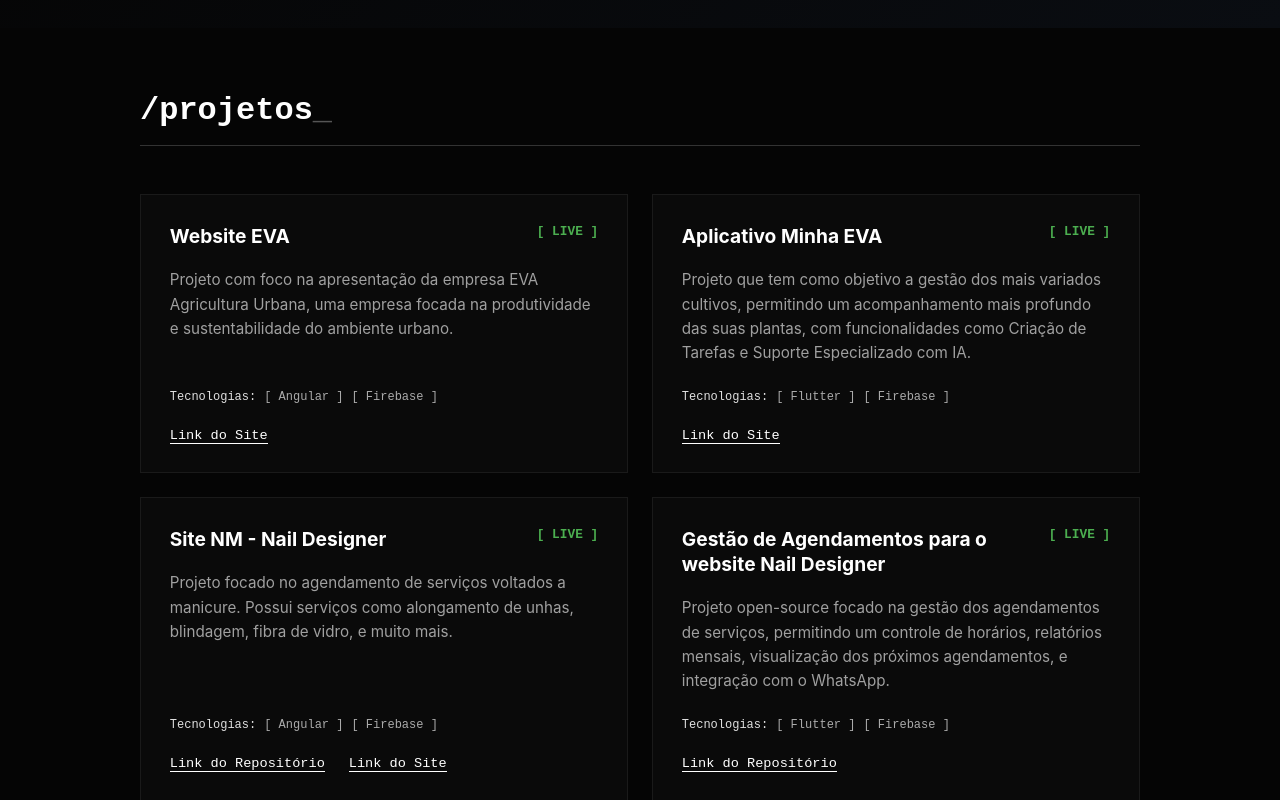
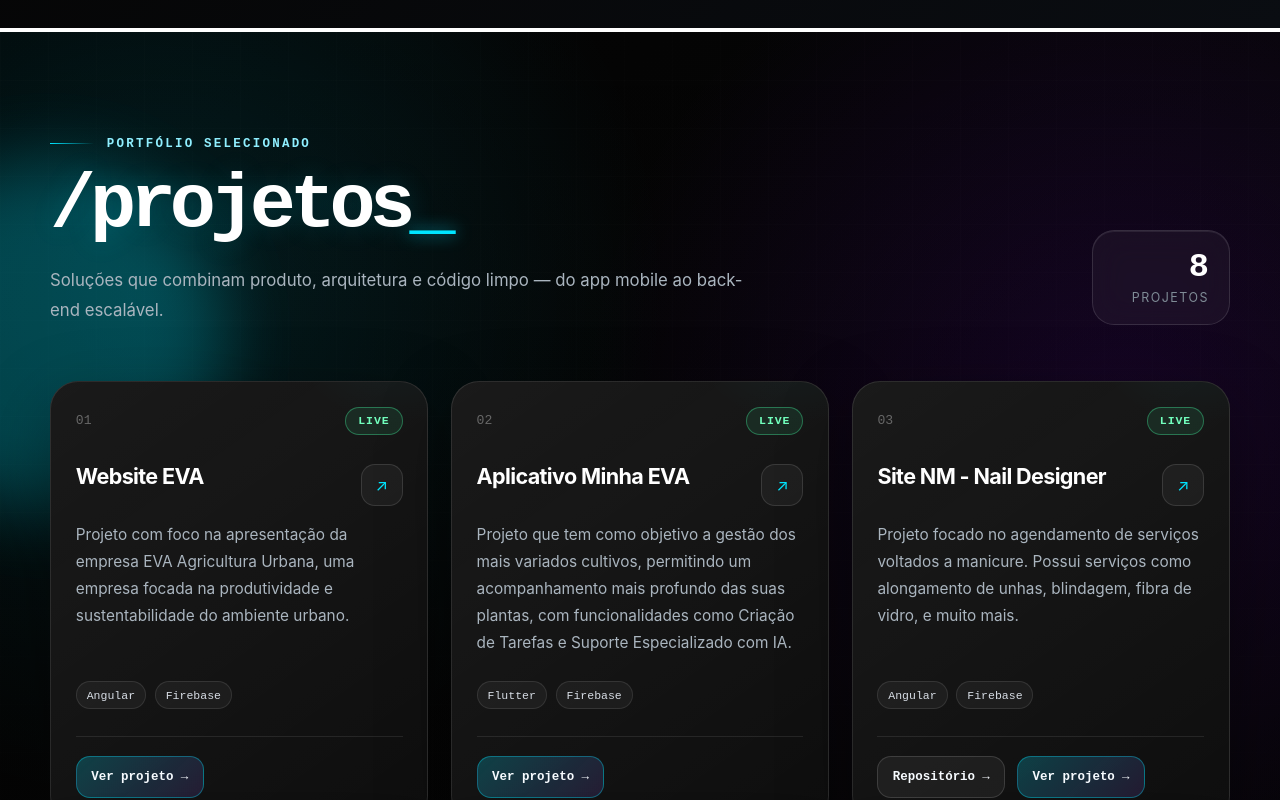
Before and after one commit to PAFONTINHAS/ds881-curriculo-GRR20246106, an Angular app: page /main-page in a window 1280 px wide. Shown: the part 1240-2040 px from the top of the page. Built offline with nearby package versions, Linux system fonts and the light colour scheme.

Commit message:
feat: refatoração da seção de projetos

```diff
--- a/src/app/components/about-me/about-me.html
+++ b/src/app/components/about-me/about-me.html
@@ -29,8 +29,7 @@
                     modelagem de dados e integrações em nuvem.
                 </p>
                 <div class="quick-actions">
-                    <a href="#projetos" class="btn btn-primary">Ver projetos</a>
-                    <a href="#contact" class="btn btn-secondary">Entrar em contato</a>
+                    <a href="https://www.linkedin.com/in/peterson-fontinhas/" target="_blank" class="btn btn-secondary">Entrar em contato</a>
                 </div>
             </div>
 
--- a/src/app/components/projects/projects.css
+++ b/src/app/components/projects/projects.css
@@ -1,126 +1,378 @@
 .projects-section {
-    background-color: #050505;
-    color: #e0e0e0;
-    padding: 4rem 2rem;
+    position: relative;
+    overflow: hidden;
+    isolation: isolate;
+    background:
+        radial-gradient(circle at 12% 12%, rgba(0, 229, 255, 0.14), transparent 32rem),
+        radial-gradient(circle at 88% 18%, rgba(132, 0, 255, 0.16), transparent 34rem),
+        linear-gradient(135deg, #020202 0%, #070707 48%, #010101 100%);
+    color: #e8edf2;
+    padding: 6rem 2rem;
     font-family: 'Inter', sans-serif;
 }
 
+.projects-section::before {
+    content: "";
+    position: absolute;
+    inset: 0;
+    z-index: -3;
+    opacity: 0.22;
+    background-image:
+        linear-gradient(rgba(255, 255, 255, 0.05) 1px, transparent 1px),
+        linear-gradient(90deg, rgba(255, 255, 255, 0.05) 1px, transparent 1px);
+    background-size: 48px 48px;
+    mask-image: linear-gradient(to bottom, black, transparent 88%);
+}
+
+.projects-section::after {
+    content: "";
+    position: absolute;
+    inset: 0;
+    z-index: -2;
+    pointer-events: none;
+    background: linear-gradient(to bottom, rgba(0, 0, 0, 0.1), #050505 98%);
+}
+
+.projects-orb {
+    position: absolute;
+    z-index: -1;
+    width: 22rem;
+    height: 22rem;
+    border-radius: 999px;
+    filter: blur(36px);
+    opacity: 0.24;
+}
+
+.projects-orb-primary {
+    top: 8rem;
+    left: -8rem;
+    background: #00e5ff;
+}
+
+.projects-orb-secondary {
+    right: -10rem;
+    bottom: 6rem;
+    background: #9b5cff;
+}
+
 .container {
-    max-width: 1000px;
+    max-width: 1180px;
     margin: 0 auto;
 }
 
+.section-kicker {
+    display: inline-flex;
+    align-items: center;
+    gap: 0.8rem;
+    margin-bottom: 1.2rem;
+    color: #8fefff;
+    font-family: 'Fira Code', monospace;
+    font-size: 0.78rem;
+    font-weight: 700;
+    letter-spacing: 0.18em;
+    text-transform: uppercase;
+}
+
+.kicker-line {
+    width: 44px;
+    height: 1px;
+    background: linear-gradient(90deg, #00e5ff, transparent);
+}
+
+.section-heading {
+    display: flex;
+    align-items: flex-end;
+    justify-content: space-between;
+    gap: 2rem;
+    margin-bottom: 3.5rem;
+}
+
 .section-title {
+    margin: 0;
+    color: #ffffff;
     font-family: 'Fira Code', monospace;
-    font-size: 2rem;
+    font-size: clamp(2.4rem, 6vw, 4.8rem);
+    line-height: 0.95;
+    letter-spacing: -0.08em;
+    text-shadow: 0 0 28px rgba(0, 229, 255, 0.18);
+}
+
+.section-subtitle {
+    max-width: 700px;
+    margin: 1.35rem 0 0;
+    color: #aab5bf;
+    font-size: 1.05rem;
+    line-height: 1.8;
+}
+
+.section-counter {
+    min-width: 138px;
+    padding: 1.1rem 1.25rem;
+    border: 1px solid rgba(255, 255, 255, 0.12);
+    border-radius: 22px;
+    background: rgba(255, 255, 255, 0.045);
+    box-shadow: inset 0 1px 0 rgba(255, 255, 255, 0.08);
+    backdrop-filter: blur(16px);
+    text-align: right;
+}
+
+.counter-value {
+    display: block;
     color: #ffffff;
-    margin-bottom: 3rem;
-    border-bottom: 1px solid #333;
-    padding-bottom: 1rem;
+    font-family: 'Fira Code', monospace;
+    font-size: 2.1rem;
+    font-weight: 800;
+}
+
+.counter-label {
+    color: #7f8b96;
+    font-size: 0.78rem;
+    text-transform: uppercase;
+    letter-spacing: 0.12em;
 }
 
 .cursor {
     animation: blink 1s step-end infinite;
-    color: #555;
+    color: #00e5ff;
+    text-shadow: 0 0 16px rgba(0, 229, 255, 0.75);
 }
 
 @keyframes blink {
-    50% {
-        opacity: 0;
-    }
+    50% { opacity: 0; }
 }
 
 .projects-grid {
     display: grid;
-    grid-template-columns: repeat(auto-fill, minmax(320px, 1fr));
-    gap: 1.5rem;
+    grid-template-columns: repeat(auto-fit, minmax(300px, 1fr));
+    gap: 1.4rem;
 }
 
 .project-card {
-    border: 1px solid #1a1a1a;
-    background-color: #0a0a0a;
-    padding: 1.8rem;
+    position: relative;
+    min-height: 360px;
+    overflow: hidden;
     display: flex;
     flex-direction: column;
-    transition: all 0.3s ease;
+    padding: 1.55rem;
+    border: 1px solid rgba(255, 255, 255, 0.11);
+    border-radius: 28px;
+    background:
+        linear-gradient(145deg, rgba(255, 255, 255, 0.075), rgba(255, 255, 255, 0.025)),
+        #080808;
+    box-shadow: 0 24px 70px rgba(0, 0, 0, 0.34);
+    transition: transform 0.28s ease, border-color 0.28s ease, box-shadow 0.28s ease;
+}
+
+.project-card::before {
+    content: "";
+    position: absolute;
+    inset: 0;
+    border-radius: inherit;
+    padding: 1px;
+    background: linear-gradient(135deg, rgba(0, 229, 255, 0.55), transparent 34%, rgba(155, 92, 255, 0.5));
+    mask: linear-gradient(#000 0 0) content-box, linear-gradient(#000 0 0);
+    mask-composite: exclude;
+    opacity: 0;
+    transition: opacity 0.28s ease;
+    pointer-events: none;
 }
 
 .project-card:hover {
-    border-color: #555;
-    transform: translateY(-4px);
+    transform: translateY(-8px);
+    border-color: rgba(0, 229, 255, 0.34);
+    box-shadow: 0 30px 90px rgba(0, 229, 255, 0.08), 0 24px 70px rgba(0, 0, 0, 0.48);
+}
+
+.project-card:hover::before,
+.project-card:hover .card-glow {
+    opacity: 1;
+}
+
+.card-glow {
+    position: absolute;
+    inset: -40% -20% auto auto;
+    width: 220px;
+    height: 220px;
+    border-radius: 999px;
+    background: radial-gradient(circle, rgba(0, 229, 255, 0.24), transparent 70%);
+    opacity: 0.25;
+    transition: opacity 0.28s ease;
+    pointer-events: none;
+}
+
+.card-topline,
+.card-header,
+.project-desc,
+.project-techs,
+.card-footer {
+    position: relative;
+    z-index: 1;
+}
+
+.card-topline {
+    display: flex;
+    align-items: center;
+    justify-content: space-between;
+    gap: 1rem;
+    margin-bottom: 1.8rem;
+}
+
+.card-index {
+    color: rgba(255, 255, 255, 0.34);
+    font-family: 'Fira Code', monospace;
+    font-size: 0.82rem;
+}
+
+.status-badge {
+    display: inline-flex;
+    align-items: center;
+    min-height: 28px;
+    padding: 0 0.75rem;
+    border: 1px solid rgba(255, 255, 255, 0.12);
+    border-radius: 999px;
+    background: rgba(255, 255, 255, 0.055);
+    color: #cbd5df;
+    font-family: 'Fira Code', monospace;
+    font-size: 0.72rem;
+    font-weight: 800;
+    letter-spacing: 0.08em;
+    text-transform: uppercase;
+    white-space: nowrap;
+}
+
+.status-badge.live {
+    border-color: rgba(70, 255, 167, 0.35);
+    background: rgba(70, 255, 167, 0.09);
+    color: #72ffbd;
+}
+
+.status-badge.lab {
+    border-color: rgba(255, 184, 77, 0.4);
+    background: rgba(255, 184, 77, 0.1);
+    color: #ffc76f;
 }
 
 .card-header {
     display: flex;
+    align-items: flex-start;
     justify-content: space-between;
-    align-items: flex-start;
-    margin-bottom: 1.2rem;
-    gap: 1rem;
+    gap: 1.2rem;
+    margin-bottom: 1.05rem;
 }
 
 .project-name {
-    font-size: 1.2rem;
+    margin: 0;
     color: #ffffff;
-    margin: 0;
-    line-height: 1.3;
+    font-size: 1.35rem;
+    line-height: 1.2;
+    letter-spacing: -0.03em;
 }
 
-.status-badge {
-    font-family: 'Fira Code', monospace;
-    font-size: 0.8rem;
-    font-weight: bold;
-    white-space: nowrap;
+.project-arrow {
+    display: grid;
+    place-items: center;
+    flex: 0 0 42px;
+    width: 42px;
+    height: 42px;
+    border: 1px solid rgba(255, 255, 255, 0.12);
+    border-radius: 14px;
+    color: #00e5ff;
+    background: rgba(255, 255, 255, 0.045);
+    transition: transform 0.28s ease, background 0.28s ease;
 }
 
-.status-badge.live {
-    color: #4caf50;
-}
-
-.status-badge.lab {
-    color: #ff9800;
+.project-card:hover .project-arrow {
+    transform: translate(3px, -3px);
+    background: rgba(0, 229, 255, 0.1);
 }
 
 .project-desc {
-    font-size: 0.95rem;
-    line-height: 1.6;
-    color: #a0a0a0;
-    flex-grow: 1;
-    margin-bottom: 1.5rem;
-}
-
-.card-footer {
-    display: flex;
-    flex-direction: column;
-    gap: 1.5rem;
+    flex: 1;
+    margin: 0 0 1.5rem;
+    color: #aab5bf;
+    font-size: 0.96rem;
+    line-height: 1.75;
 }
 
 .project-techs {
     display: flex;
     flex-wrap: wrap;
-    gap: 0.5rem;
-    font-family: 'Fira Code', monospace;
-    font-size: 0.75rem;
+    gap: 0.55rem;
+    margin-bottom: 1.65rem;
 }
 
 .project-techs span {
-    color: #aaaaaa;
+    padding: 0.42rem 0.62rem;
+    border: 1px solid rgba(255, 255, 255, 0.1);
+    border-radius: 999px;
+    background: rgba(255, 255, 255, 0.045);
+    color: #d7dde5;
+    font-family: 'Fira Code', monospace;
+    font-size: 0.72rem;
+}
+
+.card-footer {
+    padding-top: 1.2rem;
+    border-top: 1px solid rgba(255, 255, 255, 0.09);
 }
 
 .project-links {
     display: flex;
-    gap: 1.5rem;
-    margin-top: auto;
+    flex-wrap: wrap;
+    gap: 0.75rem;
 }
 
 .project-link {
+    display: inline-flex;
+    align-items: center;
+    justify-content: center;
+    gap: 0.45rem;
+    min-height: 42px;
+    padding: 0 0.9rem;
+    border: 1px solid rgba(255, 255, 255, 0.14);
+    border-radius: 14px;
+    color: #f7fbff;
+    background: rgba(255, 255, 255, 0.05);
     font-family: 'Fira Code', monospace;
-    color: #fff;
+    font-size: 0.78rem;
+    font-weight: 700;
     text-decoration: none;
-    font-size: 0.85rem;
-    border-bottom: 1px solid #ffffff;
-    transition: border-color 0.2s;
+    transition: transform 0.22s ease, border-color 0.22s ease, background 0.22s ease;
+}
+
+.project-link-primary {
+    border-color: rgba(0, 229, 255, 0.35);
+    background: linear-gradient(135deg, rgba(0, 229, 255, 0.22), rgba(155, 92, 255, 0.14));
 }
 
 .project-link:hover {
-    border-color: #fff;
+    transform: translateY(-2px);
+    border-color: rgba(0, 229, 255, 0.55);
+    background: rgba(0, 229, 255, 0.1);
 }
+
+@media (max-width: 760px) {
+    .projects-section {
+        padding: 4.5rem 1rem;
+    }
+
+    .section-heading {
+        align-items: flex-start;
+        flex-direction: column;
+        margin-bottom: 2.4rem;
+    }
+
+    .section-counter {
+        text-align: left;
+    }
+
+    .projects-grid {
+        grid-template-columns: 1fr;
+    }
+
+    .project-card {
+        min-height: auto;
+        border-radius: 22px;
+        padding: 1.25rem;
+    }
+}
--- a/src/app/components/projects/projects.html
+++ b/src/app/components/projects/projects.html
@@ -1,47 +1,73 @@
 <section id="projetos" class="projects-section">
+    <div class="projects-orb projects-orb-primary"></div>
+    <div class="projects-orb projects-orb-secondary"></div>
+
     <div class="container">
-        <h2 class="section-title">/projetos<span class="cursor">_</span></h2>
+        <div class="section-kicker">
+            <span class="kicker-line"></span>
+            <span>Portfólio selecionado</span>
+        </div>
+
+        <div class="section-heading">
+            <div>
+                <h2 class="section-title">/projetos<span class="cursor">_</span></h2>
+                <p class="section-subtitle">
+                    Soluções que combinam produto, arquitetura e código limpo — do app mobile ao back-end escalável.
+                </p>
+            </div>
+
+            <div class="section-counter">
+                <span class="counter-value">{{ projects.length }}</span>
+                <span class="counter-label">projetos</span>
+            </div>
+        </div>
 
         <div class="projects-grid">
-
             @for (projeto of projects; track projeto.title) {
             <article class="project-card">
+                <div class="card-glow"></div>
+
+                <div class="card-topline">
+                    <span class="card-index">0{{ $index + 1 }}</span>
+                    <span class="status-badge" [class]="projeto.status.toLowerCase()">
+                        {{ projeto.status }}
+                    </span>
+                </div>
+
                 <div class="card-header">
                     <h3 class="project-name">{{ projeto.title }}</h3>
-                    <span class="status-badge" [class]="projeto.status.toLowerCase()">
-                        [ {{ projeto.status }} ]
-                    </span>
+                    <span class="project-arrow">↗</span>
                 </div>
 
                 <p class="project-desc">
                     {{ projeto.description }}
                 </p>
 
+                <div class="project-techs">
+                    @for (stack of projeto.stacks; track stack.tool) {
+                    <span>{{ stack.tool }}</span>
+                    }
+                </div>
+
                 <div class="card-footer">
-                    <div class="project-techs">
-                        Tecnologias:
-                        @for (stack of projeto.stacks; track stack.tool) {
-                        <span>[ {{ stack.tool }} ]</span>
-                        }
-                    </div>
-
                     <div class="project-links">
                         @if (projeto.githubVisibility === 'PUBLIC' && projeto.githubRepo) {
-                        <a [href]="projeto.githubRepo" target="_blank" class="project-link">
-                            Link do Repositório
+                        <a [href]="projeto.githubRepo" target="_blank" rel="noopener noreferrer" class="project-link">
+                            <span>Repositório</span>
+                            <span aria-hidden="true">→</span>
                         </a>
                         }
 
                         @if (projeto.websiteLink) {
-                        <a [href]="projeto.websiteLink" target="_blank" class="project-link">
-                            Link do Site
+                        <a [href]="projeto.websiteLink" target="_blank" rel="noopener noreferrer" class="project-link project-link-primary">
+                            <span>Ver projeto</span>
+                            <span aria-hidden="true">→</span>
                         </a>
                         }
                     </div>
                 </div>
             </article>
             }
-
         </div>
     </div>
 </section>
--- a/src/app/main-page/main-page.css
+++ b/src/app/main-page/main-page.css
@@ -0,0 +1,10 @@
+main{
+    width: 100vw;
+}
+
+.line{
+
+    width: 100%;
+    border: 2px solid white;
+
+}
--- a/src/app/main-page/main-page.html
+++ b/src/app/main-page/main-page.html
@@ -1,6 +1,8 @@
 <main>
 
     <app-about-me></app-about-me>
+    <div class="line"></div>
+
     <app-projects></app-projects>
     <app-contact></app-contact>
 </main>
```
